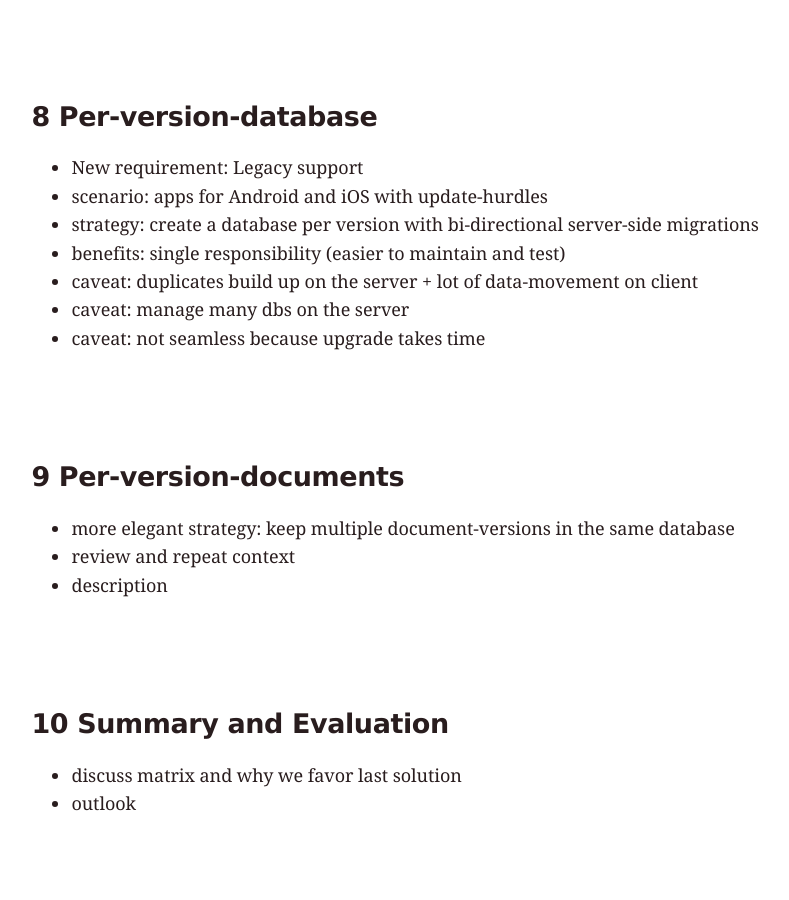
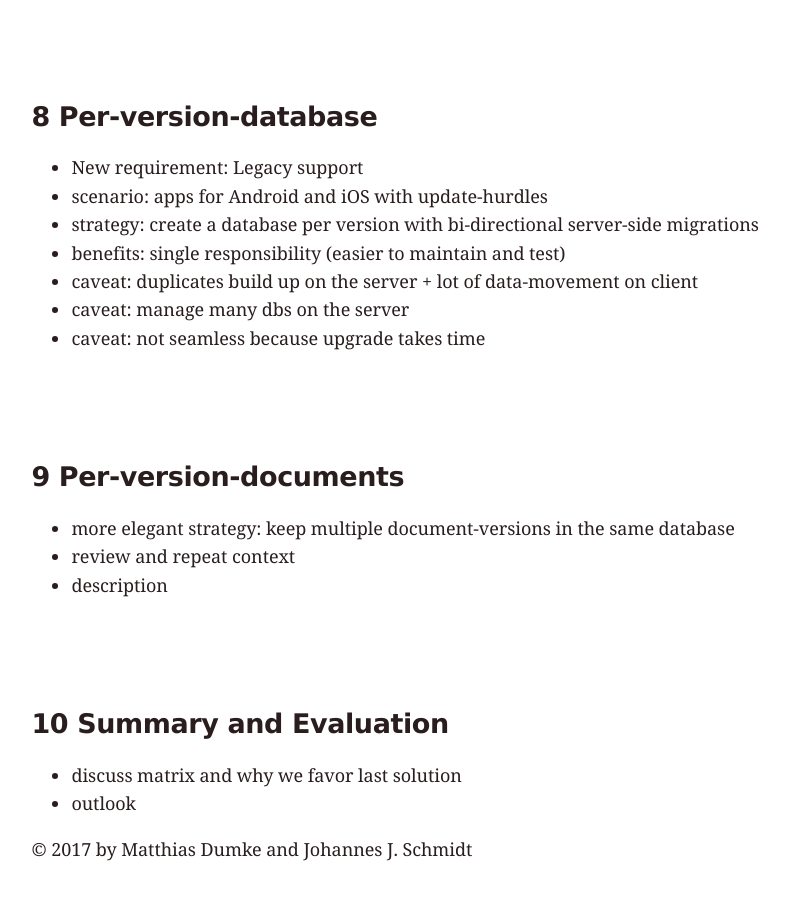
Before and after one commit to jo/sync-tank, a Jekyll site: the page built from migrations.md, in a window 1280 px wide and 900 px high, scrolled down 11108 px. Shown: the whole window, without its empty margins (7-796 px from the left). Built offline with Jekyll 4.4.1, drawn with Linux system fonts in a browser that asks for light colours; our own code applies the rules of GitHub Pages for plain Markdown files; before the commit the page ends 11961 px from its top, so only the background shows below that.

Commit message:
copyright

```diff
--- a/migrations.md
+++ b/migrations.md
@@ -223,3 +223,6 @@ This kind of migration procedure is very common for the type of monolithic centr
 ## 10 Summary and Evaluation
 - discuss matrix and why we favor last solution
 - outlook
+
+
+© 2017 by Matthias Dumke and Johannes J. Schmidt
```
